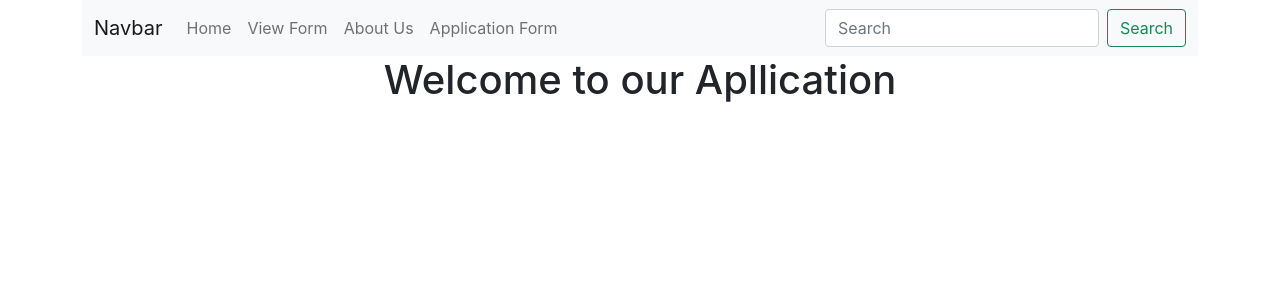
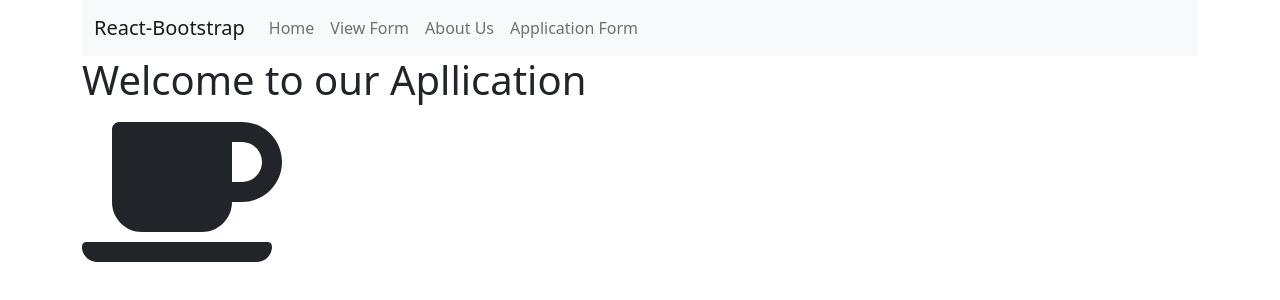
Before and after one commit to oknasir/mm-react, a React (Create React App) app: page / in a window 1280 px wide. Shown: the top 300 px of the page. Built offline with nearby package versions, Linux system fonts and the light colour scheme.

Commit message:
react bootstrap and font awesome

```diff
--- a/package.json
+++ b/package.json
@@ -3,10 +3,15 @@
   "version": "0.1.0",
   "private": true,
   "dependencies": {
+    "@fortawesome/fontawesome-svg-core": "^1.2.36",
+    "@fortawesome/free-solid-svg-icons": "^5.15.4",
+    "@fortawesome/react-fontawesome": "^0.1.16",
     "@testing-library/jest-dom": "^5.11.4",
     "@testing-library/react": "^11.1.0",
     "@testing-library/user-event": "^12.1.10",
+    "bootstrap": "^5.1.3",
     "react": "^17.0.2",
+    "react-bootstrap": "^2.0.0",
     "react-dom": "^17.0.2",
     "react-router-dom": "^5.3.0",
     "react-scripts": "4.0.3",
--- a/public/index.html
+++ b/public/index.html
@@ -25,7 +25,6 @@
       Learn how to configure a non-root public URL by running `npm run build`.
     -->
     <title>React App</title>
-    <link href="https://cdn.jsdelivr.net/npm/bootstrap@5.1.3/dist/css/bootstrap.min.css" rel="stylesheet"/>
   </head>
   <body>
     <noscript>You need to enable JavaScript to run this app.</noscript>
--- a/src/App.js
+++ b/src/App.js
@@ -1,52 +1,23 @@
-import logo from './logo.svg';
-import './App.css';
-
-import { useState } from 'react';
 import {
   BrowserRouter,
   Switch,
   Route,
-  Link
 } from "react-router-dom";
+
+import {Container} from "react-bootstrap"
 
 import Home from './Home'
 import AboutUs from './AboutUs'
 import ViewForm from './ViewForm'
 import NotFound from './404'
 
+import NavigationBar from "./NavigationBar"
+
 function App() {
-  const [page, setPage] = useState('home')
   return (
     <BrowserRouter>
-      <div className="container">
-        <nav class="navbar navbar-expand-lg navbar-light bg-light">
-          <div class="container-fluid">
-            <a class="navbar-brand" href="#">Navbar</a>
-            <button class="navbar-toggler" type="button" data-bs-toggle="collapse" data-bs-target="#navbarSupportedContent" aria-controls="navbarSupportedContent" aria-expanded="false" aria-label="Toggle navigation">
-              <span class="navbar-toggler-icon"></span>
-            </button>
-            <div class="collapse navbar-collapse" id="navbarSupportedContent">
-              <ul class="navbar-nav me-auto mb-2 mb-lg-0">
-                <li class="nav-item">
-                  <Link className="nav-link" to="/">Home</Link>
-                </li>
-                <li class="nav-item">
-                  <Link className="nav-link" to="/view-form">View Form</Link>
-                </li>
-                <li class="nav-item">
-                  <Link className="nav-link" to="/about-us">About Us</Link>
-                </li>
-                <li class="nav-item">
-                  <Link className="nav-link" to="/application-form">Application Form</Link>
-                </li>
-              </ul>
-              <form class="d-flex">
-                <input class="form-control me-2" type="search" placeholder="Search" aria-label="Search"/>
-                <button class="btn btn-outline-success" type="submit">Search</button>
-              </form>
-            </div>
-          </div>
-        </nav>
+      <Container>
+        <NavigationBar />
 
         <Switch>
           <Route exact path="/">
@@ -62,7 +33,7 @@
             <NotFound />
           </Route>
         </Switch>
-      </div>
+      </Container>
     </BrowserRouter>
   );
 }
--- a/src/Home.js
+++ b/src/Home.js
@@ -1,7 +1,11 @@
+import {FontAwesomeIcon} from "@fortawesome/react-fontawesome"
+import {faCoffee} from "@fortawesome/free-solid-svg-icons"
+
 function Home() {
   return (
     <div className="App">
       <h1>Welcome to our Apllication</h1>
+      <FontAwesomeIcon size="10x" icon={faCoffee} />
     </div>
   );
 }
--- /dev/null
+++ b/src/NavigationBar.js
@@ -0,0 +1,23 @@
+import { Link } from "react-router-dom";
+import {Container, Navbar, Nav} from "react-bootstrap"
+
+function NavigationBar() {
+    return (
+        <Navbar bg="light" expand="lg">
+          <Container>
+            <Navbar.Brand href="#home">React-Bootstrap</Navbar.Brand>
+            <Navbar.Toggle aria-controls="basic-navbar-nav" />
+            <Navbar.Collapse id="basic-navbar-nav">
+              <Nav className="me-auto">
+                <Link className="nav-link" to="/">Home</Link>
+                <Link className="nav-link" to="/view-form">View Form</Link>
+                <Link className="nav-link" to="/about-us">About Us</Link>
+                <Link className="nav-link" to="/application-form">Application Form</Link>
+              </Nav>
+            </Navbar.Collapse>
+          </Container>
+        </Navbar>
+    )
+}
+
+export default NavigationBar;
--- a/src/index.js
+++ b/src/index.js
@@ -1,8 +1,10 @@
 import React from 'react';
 import ReactDOM from 'react-dom';
-import './index.css';
+
 import App from './App';
 import reportWebVitals from './reportWebVitals';
+
+import 'bootstrap/dist/css/bootstrap.min.css';
 
 ReactDOM.render(
   <React.StrictMode>
```
Also changed, not shown: 1 other file (tests, documents, lock files or other folders).
